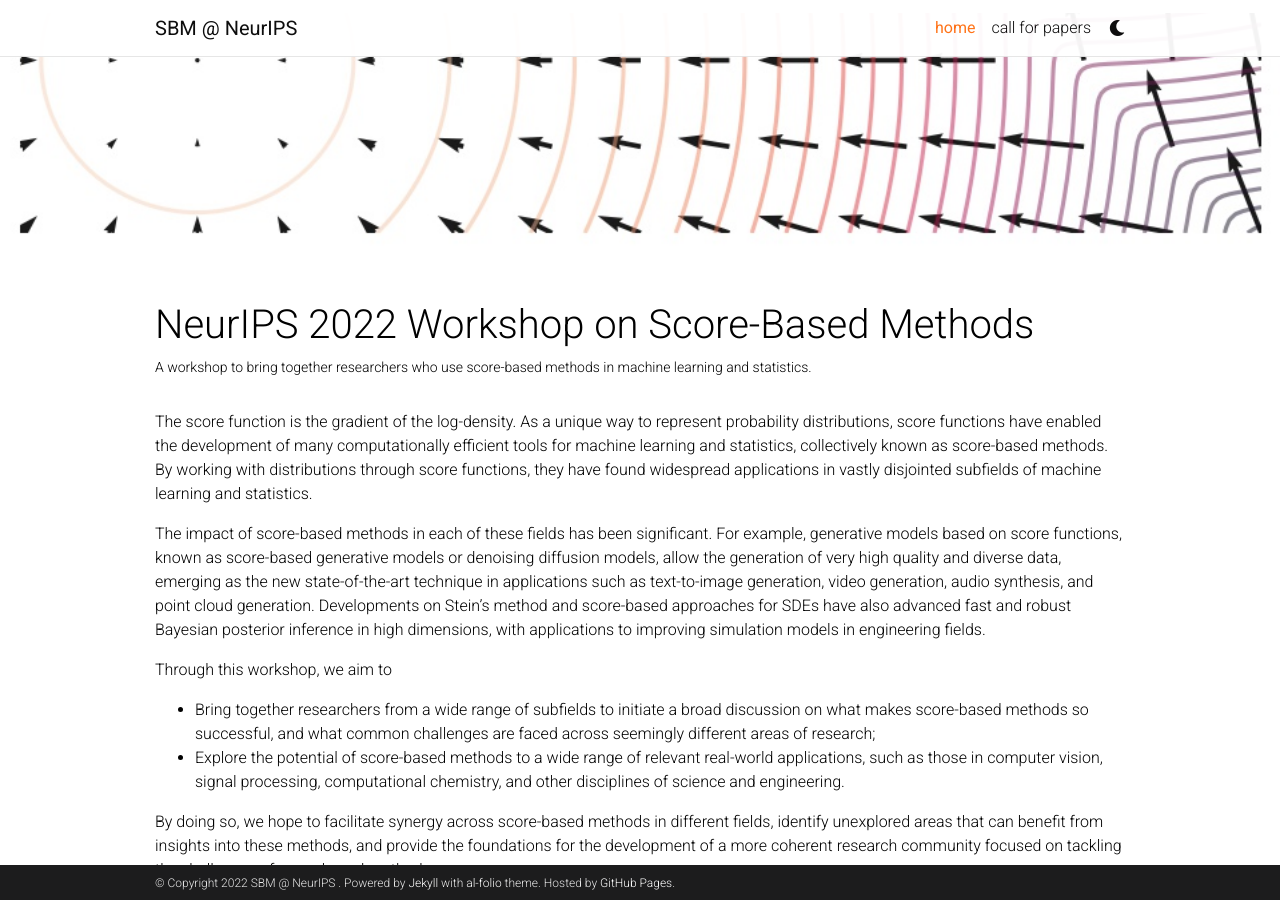
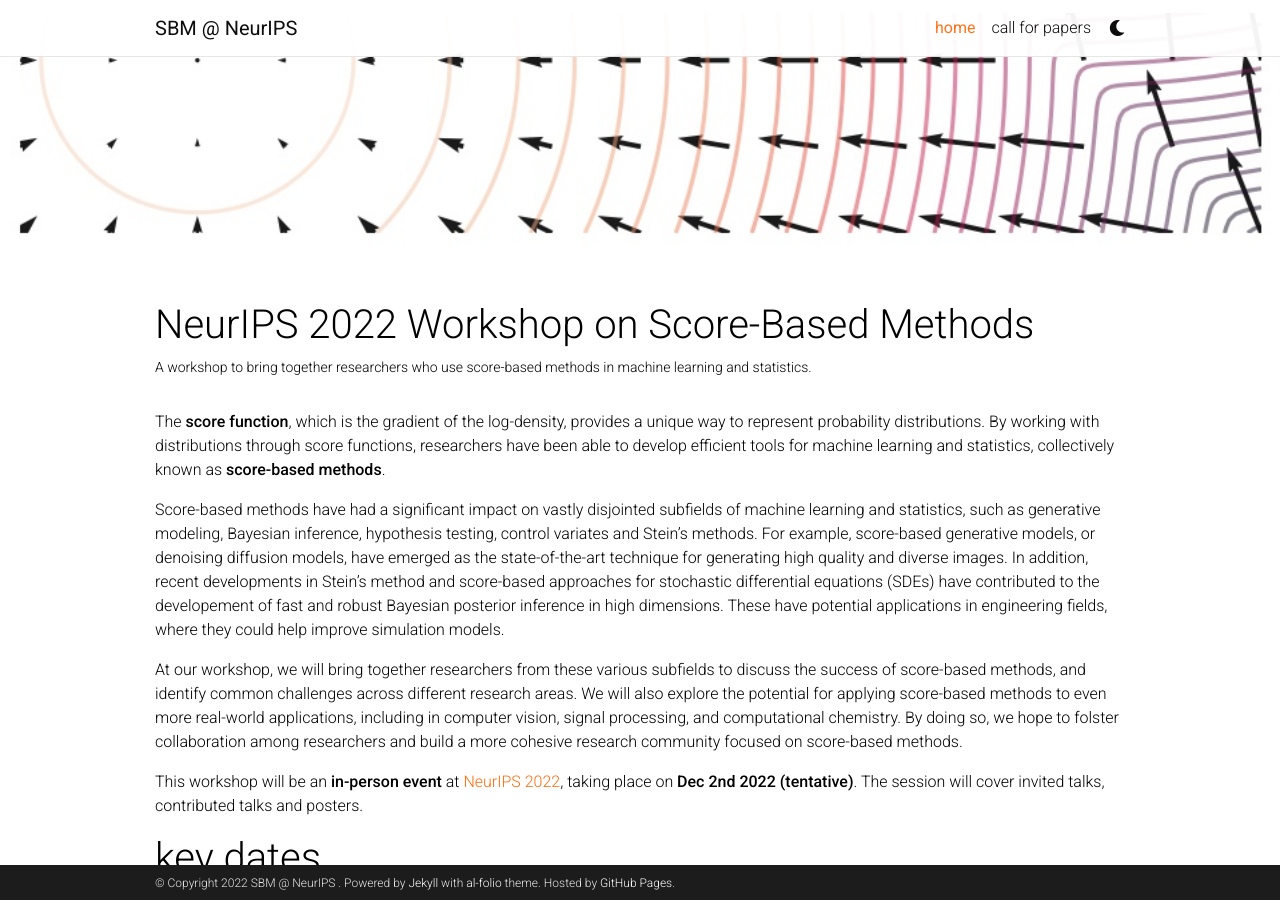
Before and after one commit to score-based-methods-workshop/score-based-methods-workshop.github.io, a Jekyll site: the page built from _pages/home.md, in a window 1280 px wide and 900 px high. Built offline with Jekyll 4.4.1, drawn with Linux system fonts in a browser that asks for light colours; full-size pictures stand in for the smaller copies a plugin makes; comment, search, counter and statistics services are not loaded; a style sheet for code colours, icons or effects is not loaded.

Commit message:
polish intro

```diff
--- a/_pages/home.md
+++ b/_pages/home.md
@@ -7,15 +7,12 @@ nav_title: home
 permalink: /
 description: A workshop to bring together researchers who use score-based methods in machine learning and statistics.
 ---
-The score function is the gradient of the log-density. As a unique way to represent probability distributions, score functions have enabled the development of many computationally efficient tools for machine learning and statistics, collectively known as score-based methods. By working with distributions through score functions, they have found widespread applications in vastly disjointed subfields of machine learning and statistics.
 
-The impact of score-based methods in each of these fields has been significant. For example, generative models based on score functions, known as score-based generative models or denoising diffusion models, allow the generation of very high quality and diverse data, emerging as the new state-of-the-art technique in applications such as text-to-image generation, video generation, audio synthesis, and point cloud generation. Developments on Stein’s method and score-based approaches for SDEs have also advanced fast and robust Bayesian posterior inference in high dimensions, with applications to improving simulation models in engineering fields.
+The **score function**, which is the gradient of the log-density, provides a unique way to represent probability distributions. By working with distributions through score functions, researchers have been able to develop efficient tools for machine learning and statistics, collectively known as **score-based methods**.
 
-Through this workshop, we aim to
-* Bring together researchers from a wide range of subfields to initiate a broad discussion on what makes score-based methods so successful, and what common challenges are faced across seemingly different areas of research;
-* Explore the potential of score-based methods to a wide range of relevant real-world applications, such as those in computer vision, signal processing, computational chemistry, and other disciplines of science and engineering.
+Score-based methods have had a significant impact on vastly disjointed subfields of machine learning and statistics, such as generative modeling, Bayesian inference, hypothesis testing, control variates and Stein’s methods. For example, score-based generative models, or denoising diffusion models, have emerged as the state-of-the-art technique for generating high quality and diverse images. In addition, recent developments in Stein’s method and score-based approaches for stochastic differential equations (SDEs) have contributed to the developement of fast and robust Bayesian posterior inference in high dimensions. These have potential applications in engineering fields, where they could help improve simulation models.
 
-By doing so, we hope to facilitate synergy across score-based methods in different fields, identify unexplored areas that can benefit from insights into these methods, and provide the foundations for the development of a more coherent research community focused on tackling the challenges of score-based methods.
+At our workshop, we will bring together researchers from these various subfields to discuss the success of score-based methods, and identify common challenges across different research areas. We will also explore the potential for applying score-based methods to even more real-world applications, including in computer vision, signal processing, and computational chemistry. By doing so, we hope to folster collaboration among researchers and build a more cohesive research community focused on score-based methods.
 
 This workshop will be an **in-person event** at [NeurIPS 2022](https://neurips.cc/), taking place on **Dec 2nd 2022 (tentative)**. The session will cover invited talks, contributed talks and posters.
 
```
